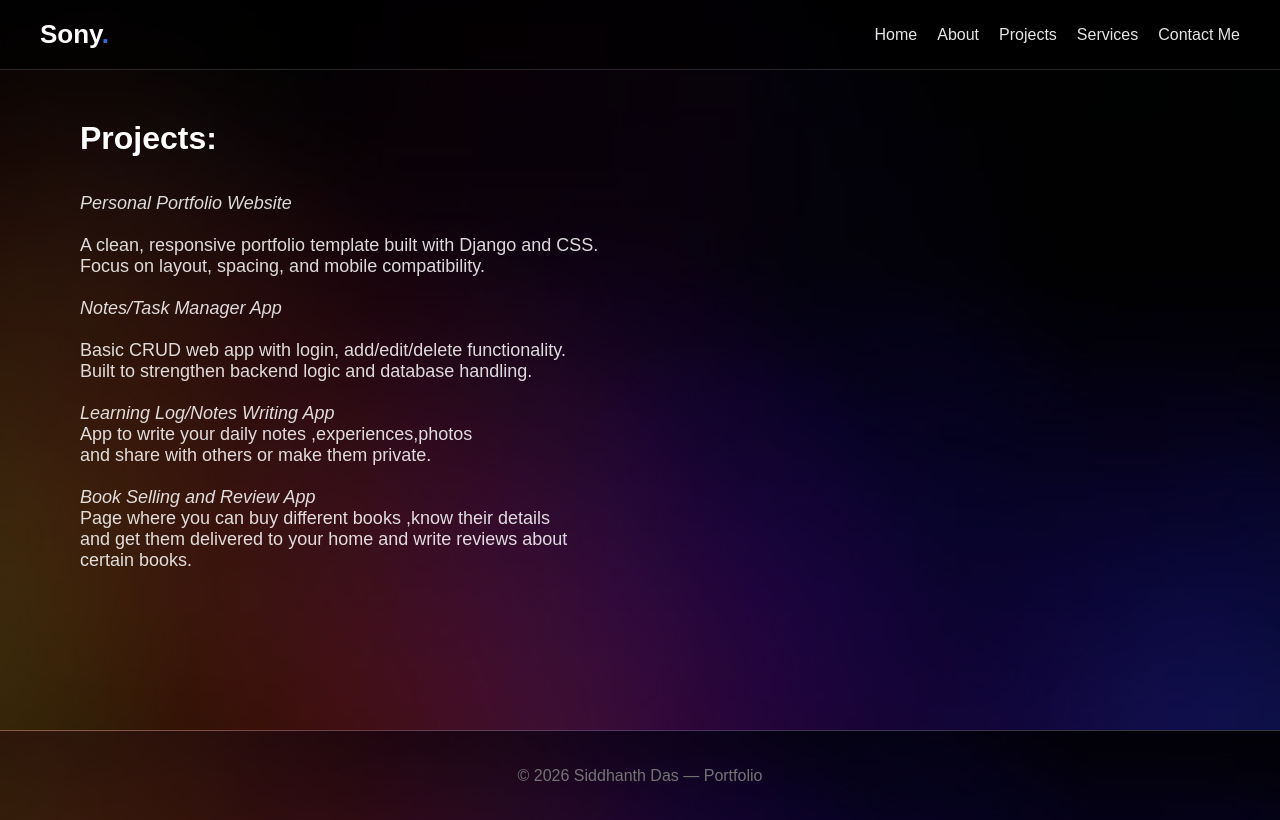
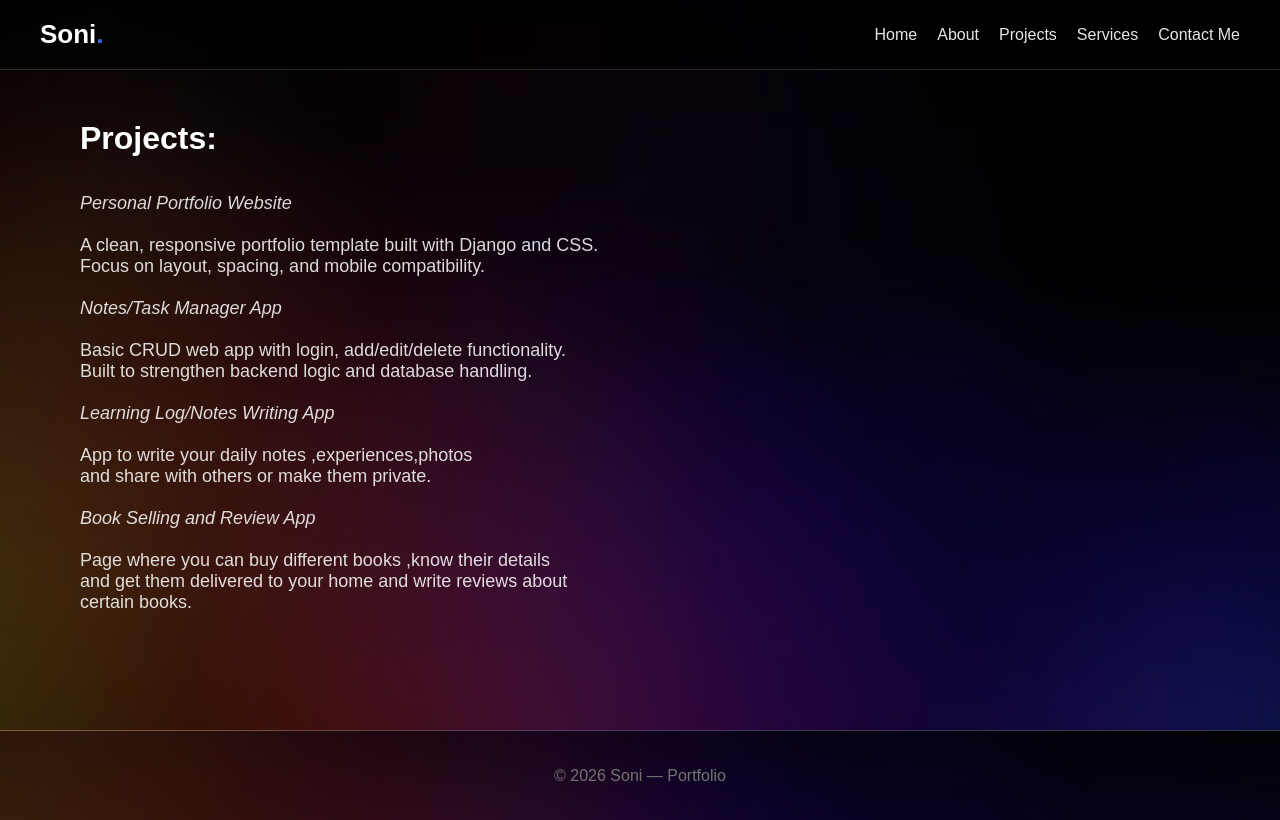
Before and after one commit to Sony-co/portfolio-site, a Django app: page /projects/ in a window 1280 px wide. Run offline with Django 5.2, Linux system fonts and the light colour scheme.

Commit message:
name fix

```diff
--- a/info/templates/base.html
+++ b/info/templates/base.html
@@ -193,7 +193,7 @@
 <body>
 
   <nav>
-    <h1>Sony<span>.</span></h1>
+    <h1>Soni<span>.</span></h1>
     <ul>
       <li><a href="/">Home</a></li>
       <li><a href="/about">About</a></li>
@@ -211,7 +211,7 @@
   </div>
 
   <footer>
-    © 2026 Siddhanth Das — Portfolio
+    © 2026 Soni — Portfolio
   </footer>
 
 </body>
--- a/info/templates/projects.html
+++ b/info/templates/projects.html
@@ -13,12 +13,12 @@
     Basic CRUD web app with login, add/edit/delete functionality.<br>
     Built to strengthen backend logic and database handling.<br>
     <br>
-    <em>Learning Log/Notes Writing App</em>
+    <em>Learning Log/Notes Writing App</em><br>
     <br>
     App to write your daily notes ,experiences,photos <br>
     and share with others or make them private.<br>
     <br>
-    <em>Book Selling and Review App</em>
+    <em>Book Selling and Review App</em><br>
     <br>
     Page where you can buy different books ,know their details <br>
     and get them delivered to your home and write reviews about <br>
```
